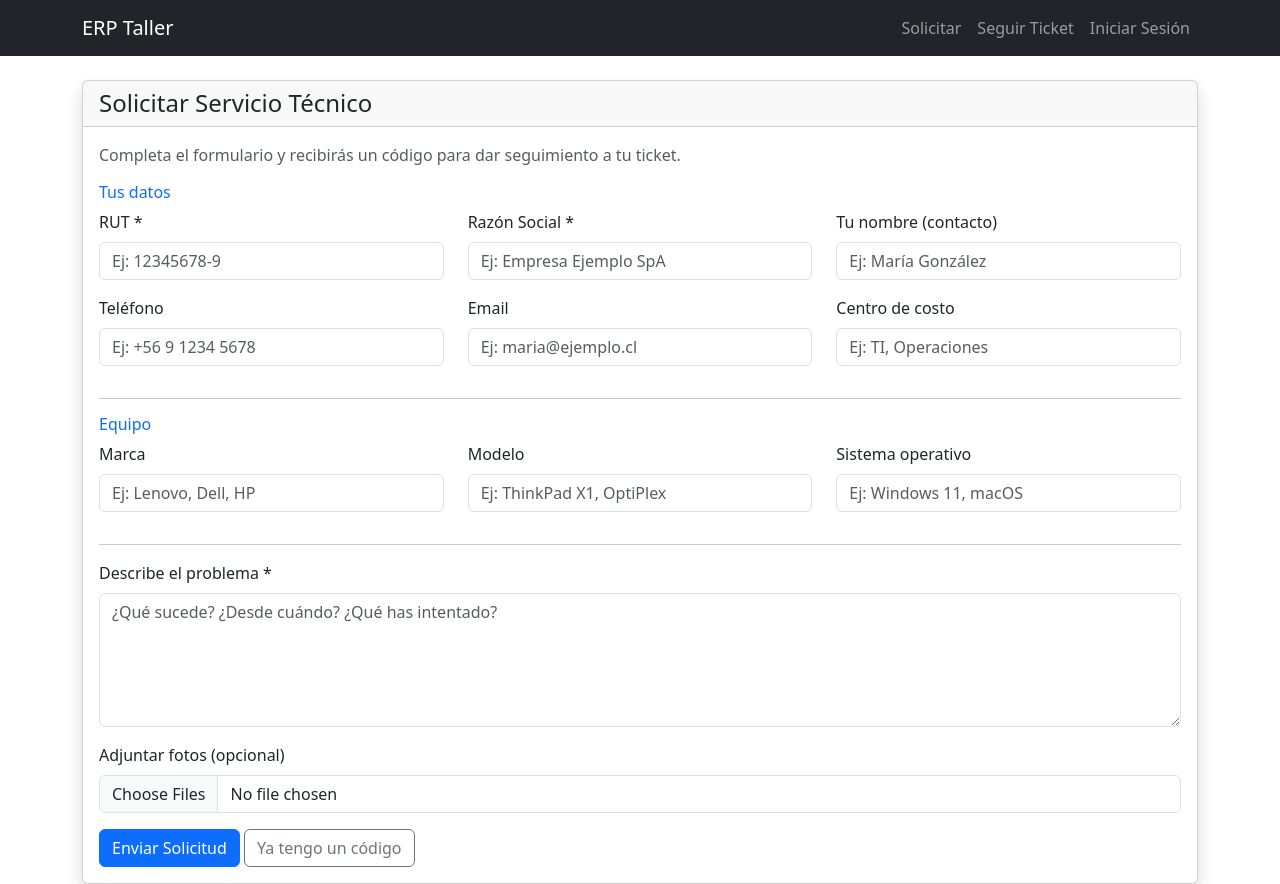
After one commit to ccespedesdevia/erp-taller, a Django app: page /portal/solicitar/ in a window 1280 px wide. The commit adds this page. Run offline with Django 4.2, Linux system fonts and the light colour scheme.

Commit message:
Add public ticket form (solicitar) without login

```diff
--- a/portal/templates/portal/base_portal.html
+++ b/portal/templates/portal/base_portal.html
@@ -20,6 +20,7 @@
                     <li class="nav-item"><a class="nav-link" href="{% url 'portal_crear_orden' %}">Nuevo Ticket</a></li>
                     <li class="nav-item"><a class="nav-link text-danger" href="{% url 'portal_logout' %}">Salir</a></li>
                     {% else %}
+                    <li class="nav-item"><a class="nav-link" href="{% url 'portal_solicitar' %}">Solicitar</a></li>
                     <li class="nav-item"><a class="nav-link" href="{% url 'portal_seguir' %}">Seguir Ticket</a></li>
                     <li class="nav-item"><a class="nav-link" href="{% url 'portal_login' %}">Iniciar Sesión</a></li>
                     {% endif %}
--- /dev/null
+++ b/portal/templates/portal/solicitar_form.html
@@ -0,0 +1,74 @@
+{% extends "portal/base_portal.html" %}
+{% block title %}Solicitar Servicio{% endblock %}
+
+{% block content %}
+<div class="card shadow">
+    <div class="card-header"><h4 class="mb-0">Solicitar Servicio Técnico</h4></div>
+    <div class="card-body">
+        <p class="text-muted">Completa el formulario y recibirás un código para dar seguimiento a tu ticket.</p>
+        <form method="post" enctype="multipart/form-data">
+            {% csrf_token %}
+            <input type="text" name="_url" style="display:none" tabindex="-1" autocomplete="off">
+
+            <h6 class="text-primary">Tus datos</h6>
+            <div class="row">
+                <div class="col-md-4 mb-3">
+                    <label class="form-label">RUT *</label>
+                    <input type="text" name="rut" class="form-control" required placeholder="Ej: 12345678-9">
+                </div>
+                <div class="col-md-4 mb-3">
+                    <label class="form-label">Razón Social *</label>
+                    <input type="text" name="razon_social" class="form-control" required placeholder="Ej: Empresa Ejemplo SpA">
+                </div>
+                <div class="col-md-4 mb-3">
+                    <label class="form-label">Tu nombre (contacto)</label>
+                    <input type="text" name="nombre_contacto" class="form-control" placeholder="Ej: María González">
+                </div>
+                <div class="col-md-4 mb-3">
+                    <label class="form-label">Teléfono</label>
+                    <input type="tel" name="telefono" class="form-control" placeholder="Ej: +56 9 1234 5678">
+                </div>
+                <div class="col-md-4 mb-3">
+                    <label class="form-label">Email</label>
+                    <input type="email" name="email" class="form-control" placeholder="Ej: maria@ejemplo.cl">
+                </div>
+                <div class="col-md-4 mb-3">
+                    <label class="form-label">Centro de costo</label>
+                    <input type="text" name="centro_costo" class="form-control" placeholder="Ej: TI, Operaciones">
+                </div>
+            </div>
+
+            <hr>
+            <h6 class="text-primary">Equipo</h6>
+            <div class="row">
+                <div class="col-md-4 mb-3">
+                    <label class="form-label">Marca</label>
+                    <input type="text" name="equipo_marca" class="form-control" placeholder="Ej: Lenovo, Dell, HP">
+                </div>
+                <div class="col-md-4 mb-3">
+                    <label class="form-label">Modelo</label>
+                    <input type="text" name="equipo_modelo" class="form-control" placeholder="Ej: ThinkPad X1, OptiPlex">
+                </div>
+                <div class="col-md-4 mb-3">
+                    <label class="form-label">Sistema operativo</label>
+                    <input type="text" name="sistema_operativo" class="form-control" placeholder="Ej: Windows 11, macOS">
+                </div>
+            </div>
+
+            <hr>
+            <div class="mb-3">
+                <label class="form-label">Describe el problema *</label>
+                <textarea name="diagnostico" class="form-control" rows="5" required placeholder="¿Qué sucede? ¿Desde cuándo? ¿Qué has intentado?"></textarea>
+            </div>
+
+            <div class="mb-3">
+                <label class="form-label">Adjuntar fotos (opcional)</label>
+                <input type="file" name="fotos" class="form-control" multiple accept="image/*">
+            </div>
+
+            <button type="submit" class="btn btn-primary">Enviar Solicitud</button>
+            <a href="{% url 'portal_seguir' %}" class="btn btn-outline-secondary">Ya tengo un código</a>
+        </form>
+    </div>
+</div>
+{% endblock %}
--- a/portal/urls.py
+++ b/portal/urls.py
@@ -6,6 +6,7 @@ urlpatterns = [
     path('login/', auth_views.LoginView.as_view(template_name='portal/login.html', next_page='portal_dashboard'), name='portal_login'),
     path('logout/', auth_views.LogoutView.as_view(next_page='portal_login'), name='portal_logout'),
     path('', views.dashboard, name='portal_dashboard'),
+    path('solicitar/', views.solicitar_servicio, name='portal_solicitar'),
     path('ordenes/crear/', views.crear_orden, name='portal_crear_orden'),
     path('ordenes/<int:pk>/', views.orden_detail, name='portal_orden_detail'),
     path('seguir/', views.seguir_ticket, name='portal_seguir'),
--- a/portal/views.py
+++ b/portal/views.py
@@ -97,6 +97,70 @@ def crear_orden(request):
     return render(request, 'portal/orden_form.html', {'cliente': cliente, 'equipos': equipos})
 
 
+def solicitar_servicio(request):
+    if request.method == 'POST':
+        if request.POST.get('_url', '').strip():
+            return redirect('/')
+
+        rut = request.POST.get('rut', '').strip()
+        razon_social = request.POST.get('razon_social', '').strip()
+        if not rut or not razon_social:
+            messages.error(request, 'RUT y Razón Social son obligatorios.')
+            return render(request, 'portal/solicitar_form.html')
+
+        cliente, _ = Cliente.objects.get_or_create(
+            rut=rut,
+            defaults={'razon_social': razon_social},
+        )
+        if cliente.razon_social != razon_social:
+            cliente.razon_social = razon_social
+            cliente.save()
+
+        motivo_texto = request.POST.get('diagnostico', '').strip()
+        if not motivo_texto:
+            messages.error(request, 'Describe el problema.')
+            return render(request, 'portal/solicitar_form.html', {'cliente': cliente})
+
+        contacto = request.POST.get('nombre_contacto', '').strip()
+        telefono = request.POST.get('telefono', '').strip()
+        email = request.POST.get('email', '').strip()
+        empresa = request.POST.get('empresa', '').strip()
+        centro_costo = request.POST.get('centro_costo', '').strip()
+
+        marca = request.POST.get('equipo_marca', '').strip()
+        modelo = request.POST.get('equipo_modelo', '').strip()
+        sistema_operativo = request.POST.get('sistema_operativo', '').strip()
+        equipo = None
+        if marca or modelo:
+            especs = f'SO: {sistema_operativo}' if sistema_operativo else ''
+            equipo = Equipo.objects.create(
+                cliente=cliente,
+                tipo='otro',
+                marca=marca or 'Sin especificar',
+                modelo=modelo or 'Sin especificar',
+                especificaciones=especs,
+            )
+
+        orden = OrdenServicio.objects.create(
+            cliente=cliente,
+            equipo=equipo,
+            motivo=motivo_texto,
+            contacto=contacto,
+            telefono=telefono,
+            email_contacto=email,
+            empresa=empresa,
+            centro_costo=centro_costo,
+            estado='pendiente',
+        )
+
+        for f in request.FILES.getlist('fotos'):
+            FotoOrden.objects.create(orden=orden, imagen=f)
+
+        return render(request, 'portal/seguir_form.html', {'codigo_creado': orden.codigo_seguimiento})
+
+    return render(request, 'portal/solicitar_form.html')
+
+
 def seguir_ticket(request):
     codigo = request.GET.get('codigo', '').strip().upper()
     if codigo:
--- a/templates/home.html
+++ b/templates/home.html
@@ -18,6 +18,10 @@
                         <strong>Portal del Técnico</strong><br>
                         <small class="text-light-emphasis">Admin — Tickets, clientes, repuestos</small>
                     </a>
+                    <a href="{% url 'portal_solicitar' %}" class="btn btn-success btn-lg py-3">
+                        <strong>Solicitar Servicio</strong><br>
+                        <small>Crear ticket sin login — por RUT</small>
+                    </a>
                     <a href="{% url 'portal_login' %}" class="btn btn-primary btn-lg py-3">
                         <strong>Portal del Cliente</strong><br>
                         <small>Ingresar con RUT</small>
```
